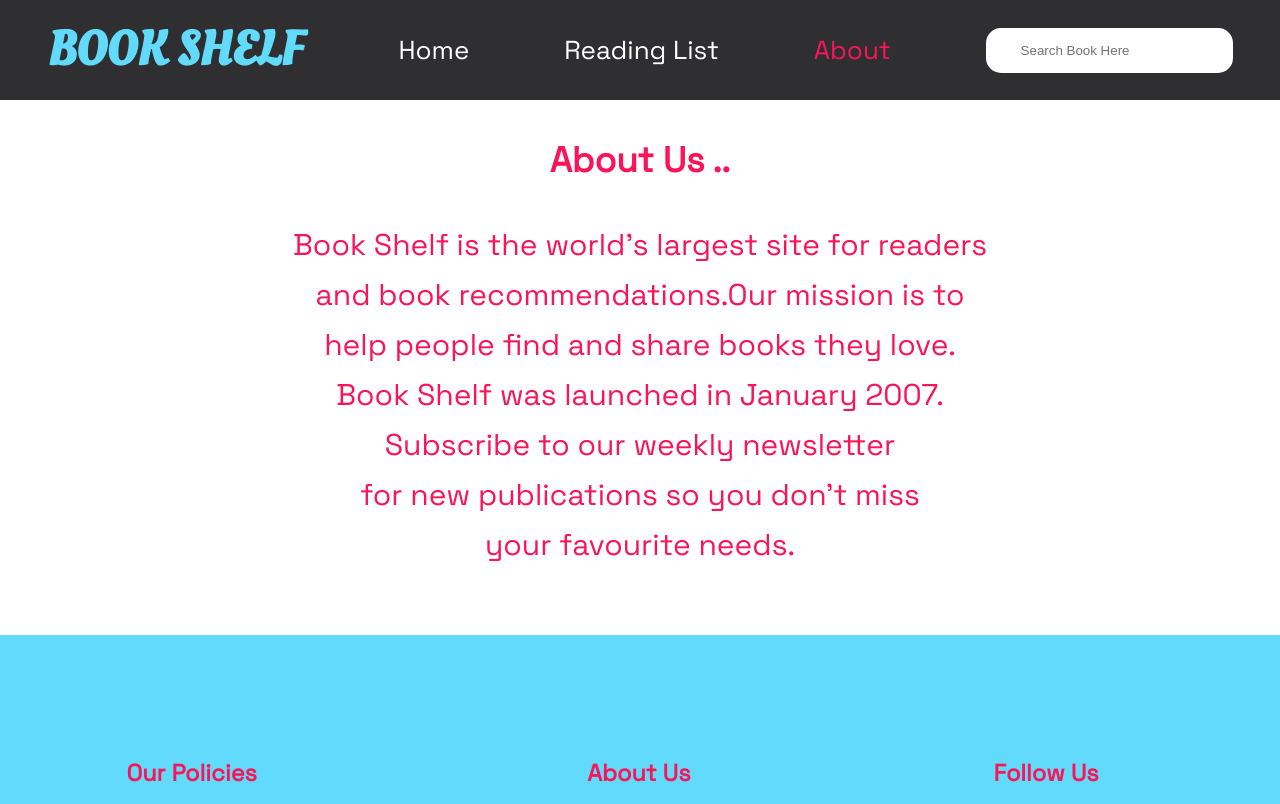
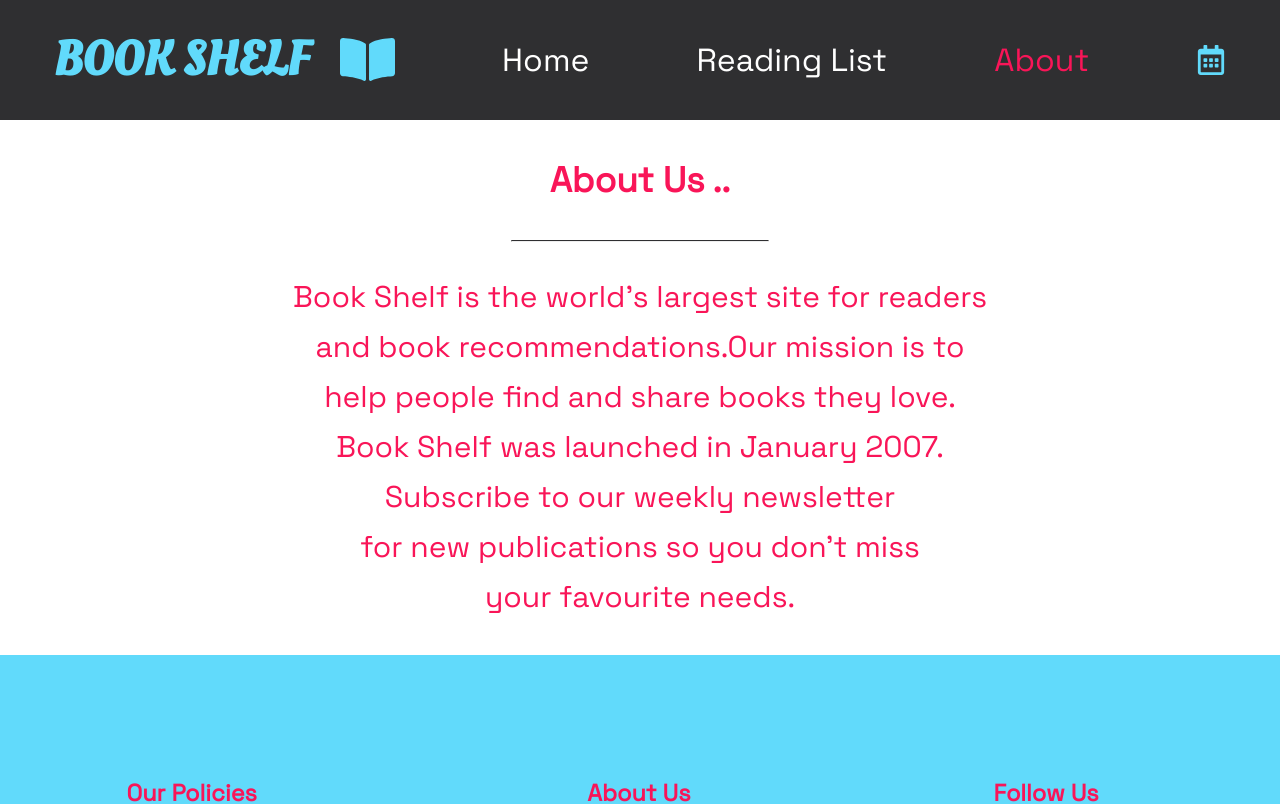
Before and after one commit to anwar730/my_book, a React (Create React App) app: page /about in a window 1280 px wide. Shown: the top 804 px of the page. Built offline with nearby package versions, Linux system fonts and the light colour scheme.

Commit message:
Minor Changes

```diff
--- a/src/App.css
+++ b/src/App.css
@@ -39,7 +39,8 @@
 }
 body {
   font-family: 'Space Grotesk';
-  font-size:18px
+  font-size:18px;
+
 }
 #nav-bar{
   display: flex;
@@ -49,12 +50,12 @@ body {
   /* margin: 0px 10px 0px 0px; */
   background-color: #2f2f31;
 
-  height : 100px
+  height : 120px
 }
 a {
   color: white;
   text-decoration: none;
-  font-size: 26px;
+  font-size: 32px;
 }
 a.active{
   color: #f91558
@@ -83,6 +84,16 @@ a.active{
   height: 450px;
 
 }
+.logo{
+  display: flex;
+  gap:30px;
+}
+
+#book-icon{
+  color: #61dafb;
+  margin-top: 37px;
+  font-size: 55px;
+}
 .card {
   margin: 100px 30px;
   padding: 50px 80px;
@@ -109,32 +120,7 @@ a.active{
   height: 700px;
 }
 
-#subscriptions {
-        height: 700px;
-        background-image: url("./bg.png");
-        background-size: cover;
-        background-position: center;
-        background-repeat: no-repeat;
-}
-#subscription-content{
-  display: flex;
-  align-items: center;
 
-  flex-direction: column;
-  justify-content:center;
-  text-align: center;
-  color:#f91558;
-  padding-top: 250px;
-  font-size: 40px;
-}
-#email{
-  display: inline-flex;
-  padding: 10px 80px;
-  border: none;
-  border-radius: 5px;
-  background-color: #f91558;
-  color: white;
-}
 #btn{
   padding: 10px 30px;
   border-radius: 5px;
@@ -170,9 +156,9 @@ a.active{
 #card-btn{
   background-color: #f91558;
   color: white;
-  padding: 7px;
+  padding: 13px;
   border: none;
-  border-radius: 5px;
+  border-radius: 7px;
   margin-top: 7px;
 }
 /* .form-card{
@@ -233,3 +219,7 @@ a.active{
   height: 450px;
 
 }
+hr{
+  border-top: 1px solid #2f2f31;
+  width: 20%;
+}
--- a/src/components/About.js
+++ b/src/components/About.js
@@ -7,6 +7,7 @@ function About() {
     <div>
       <div className='about-content'>
       <h3>About Us ..</h3>
+      <hr/>
       <p>Book Shelf is the world's largest site for readers <br/>
       and book recommendations.Our mission is to <br/>
       help people find and share books they love.<br/>
--- a/src/components/BookList.js
+++ b/src/components/BookList.js
@@ -24,6 +24,7 @@ const bookList = books.map ((book)=>{
   return (
     <>
     <h3 id ='discover'>DISCOVER YOUR NEXT BOOK</h3>
+    <hr/>
     <div className='parent'>
 
         {bookList}
--- a/src/components/Footer.js
+++ b/src/components/Footer.js
@@ -1,6 +1,6 @@
 // Put the footer here
 import React from 'react'
-import {FaInstagram,FaFacebook,FaTwitter} from "react-icons/fa"
+import {FaInstagram,FaFacebook,FaTwitter,FaHeart} from "react-icons/fa"
 
 function Footer() {
   return (
@@ -32,7 +32,7 @@ function Footer() {
         </div>
       </div>
       </div>
-      <p id='done'>All Rights Reserved By Anwar</p>
+      <p id='done'>All Rights Reserved By Anwar <FaHeart/></p>
 
     </div>
   )
--- a/src/components/NavBar.js
+++ b/src/components/NavBar.js
@@ -1,35 +1,23 @@
 // parent of navlinks i.e Home,Reading List , About
 
 import React from "react";
-import {FaSistrix} from "react-icons/fa"
+import {FaBookOpen,FaRegCalendarAlt} from "react-icons/fa"
 // import ReactDOM from "react-dom";
 /* Add NavLink to import */
 import { NavLink } from "react-router-dom";
 
-/* Add basic styling for NavLinks */
-// const linkStyles = {
-//   display: "inline-block",
-//   width: "150px",
-//   padding: "12px",
-//   margin: "10 6px 6px ",
-//   background: "blue",
-//   textDecoration: "none",
-//   color: "white",
-//   gap:"100px"
 
-// };
-
-/* define the NavBar component */
 function NavBar() {
   return (
     <div id="nav-bar">
+      <div className="logo">
         <h1 id ="logo">BOOK SHELF</h1>
+        <FaBookOpen id ='book-icon'/>
+        </div>
       <NavLink className="NavLink" to="/" >Home</NavLink>
       <NavLink className="NavLink" to="/ReadingList" >Reading List</NavLink>
       <NavLink className="NavLink" to="/about" >  About</NavLink>
-      <form className="search">
-      <input type='text' id ="filter"placeholder="Search Book Here" />
-      </form>
+      <FaRegCalendarAlt style={{color:'#61dafb' ,fontSize:30}}/>
     </div>
   );
 }
--- a/src/components/ReadingList.js
+++ b/src/components/ReadingList.js
@@ -86,7 +86,7 @@ function ReadingList() {
 
     <div>
 
-      <div id='form' className='car'>
+      <div id='form' className='form-card'>
 
         <form onSubmit={handleSubmit}>
 
@@ -99,6 +99,7 @@ function ReadingList() {
       </div>
 
       <h1 id ="reading-header">MY READING LIST</h1>
+      <hr style={{width:270}}/>
       <div className='parent'>
       {list}
       </div>
```
